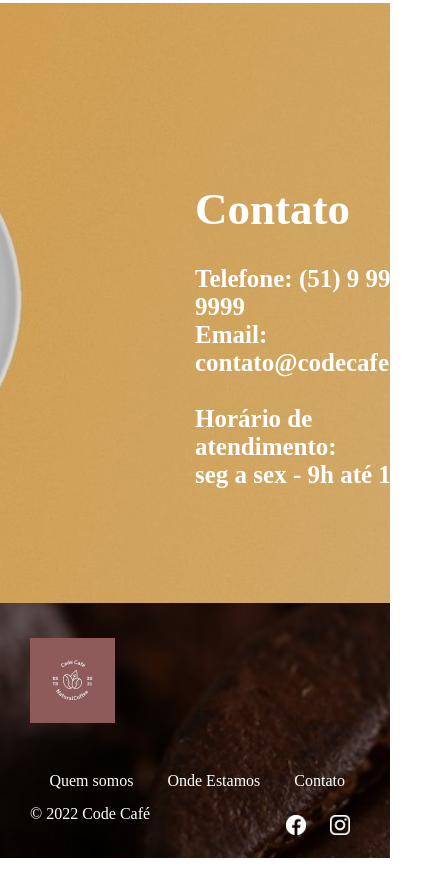
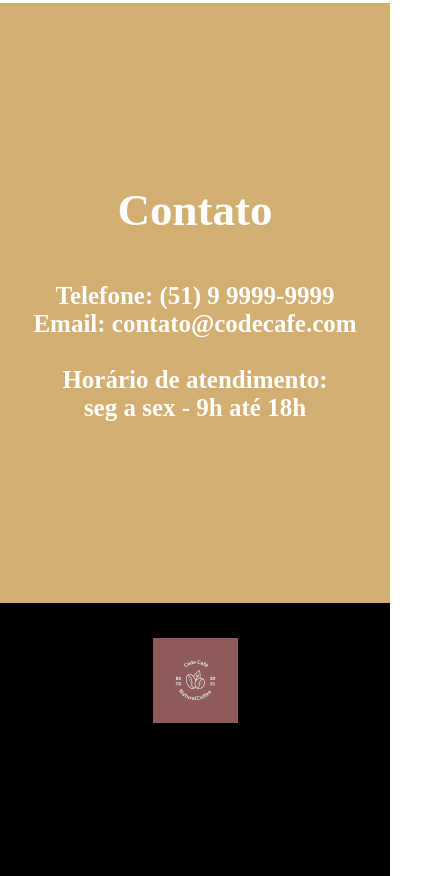
Before and after one commit to filipealvesrr/Code-Caf-, a plain HTML site: page index.html in a window 390 px wide. Shown: the part 3830-4706 px from the top of the page, 440 px wide, since content can reach past the window. Drawn offline with Linux system fonts and the light colour scheme.

Commit message:
Ajuste de responsividade em contato e rodape

```diff
--- a/src/CSS/responsive.css
+++ b/src/CSS/responsive.css
@@ -17,7 +17,22 @@
 }
 
 @media (max-width: 768px) {
+    .contato {
+        background-image: none;
+        background-color: #D3AE71;
+    }
+    .contato .texto {
+        position: relative;
+        text-align: center;
+        top: 50%;
+        left: 0;
+        transform: translateY(-50%)
 
+    }
+
+    .contato h2 {
+        margin-bottom: 46px;
+    }
 }
 
 @media (max-width: 720px) {
@@ -29,6 +44,36 @@
     .ladrilho .pequeno,
     .ladrilho .pequeno.grao {
         width: 50%;
+    }
+
+    .rodape {
+        background-image: none;
+        background-color: #000;
+        text-align: center;
+    }
+
+    .rodape .logo {
+        display: block;
+        margin-bottom: 122px;
+    }
+
+    .rodape ul {
+        width: 100%;
+        margin-bottom: 122px;
+    }
+
+    .rodape ul li {
+        display: block;
+    }
+
+    .rodape ul li a {
+        width: 100%;
+        display: block;
+    }
+
+    .rodape .redes-sociais {
+        float: none;
+        margin-bottom: 28px;
     }
 
 }
```
